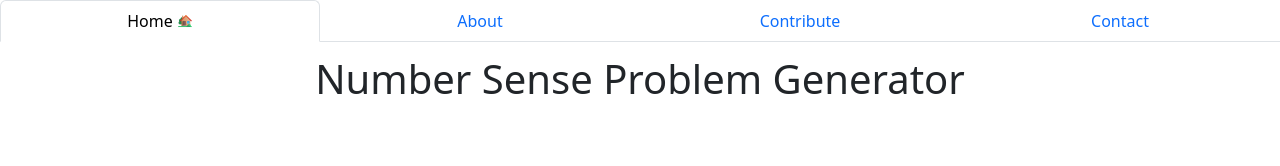
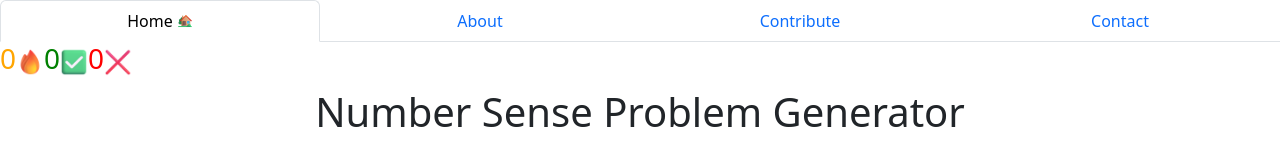
Before and after one commit to 5txvn/Number-Sense-Problem-Generator, a plain HTML site: page practice.html in a window 1280 px wide. Drawn offline with nearby package versions, Linux system fonts and the light colour scheme; some packages are replaced by stand-ins of ours.

Commit message:
add progress bar

```diff
--- a/practice.html
+++ b/practice.html
@@ -43,6 +43,7 @@
           <a class="nav-link" href="contact.html">Contact</a>
         </li>
       </ul>
+      <h3 class="score"><span class="streak">0</span><img src="assets/fire.png" style="height:1em;"><span class="correct">0</span></span><img src="assets/correct.png" style="height:1em;"><span class="wrong">0</span><img src="assets/cross.png" style="height:1em;"></h3>
       <h1>Number Sense Problem Generator</h1>
       <h2 class="problem"></h2>
 </body>
```
